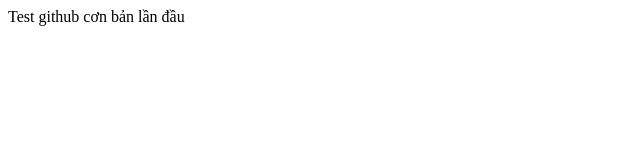
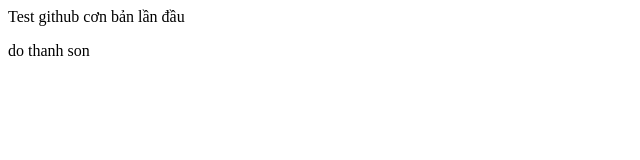
Before and after one commit to ThanhSon1506/demo_thanh_son, a plain HTML site: page index.html in a window 1280 px wide. Shown: the full height of the page, 0-640 px from the left. Drawn offline with Linux system fonts and the light colour scheme.

Commit message:
them index

```diff
--- a/index.html
+++ b/index.html
@@ -1 +1,2 @@
 <p>Test github cơn bản lần đầu</p>
+<p> do thanh son</p>
```
